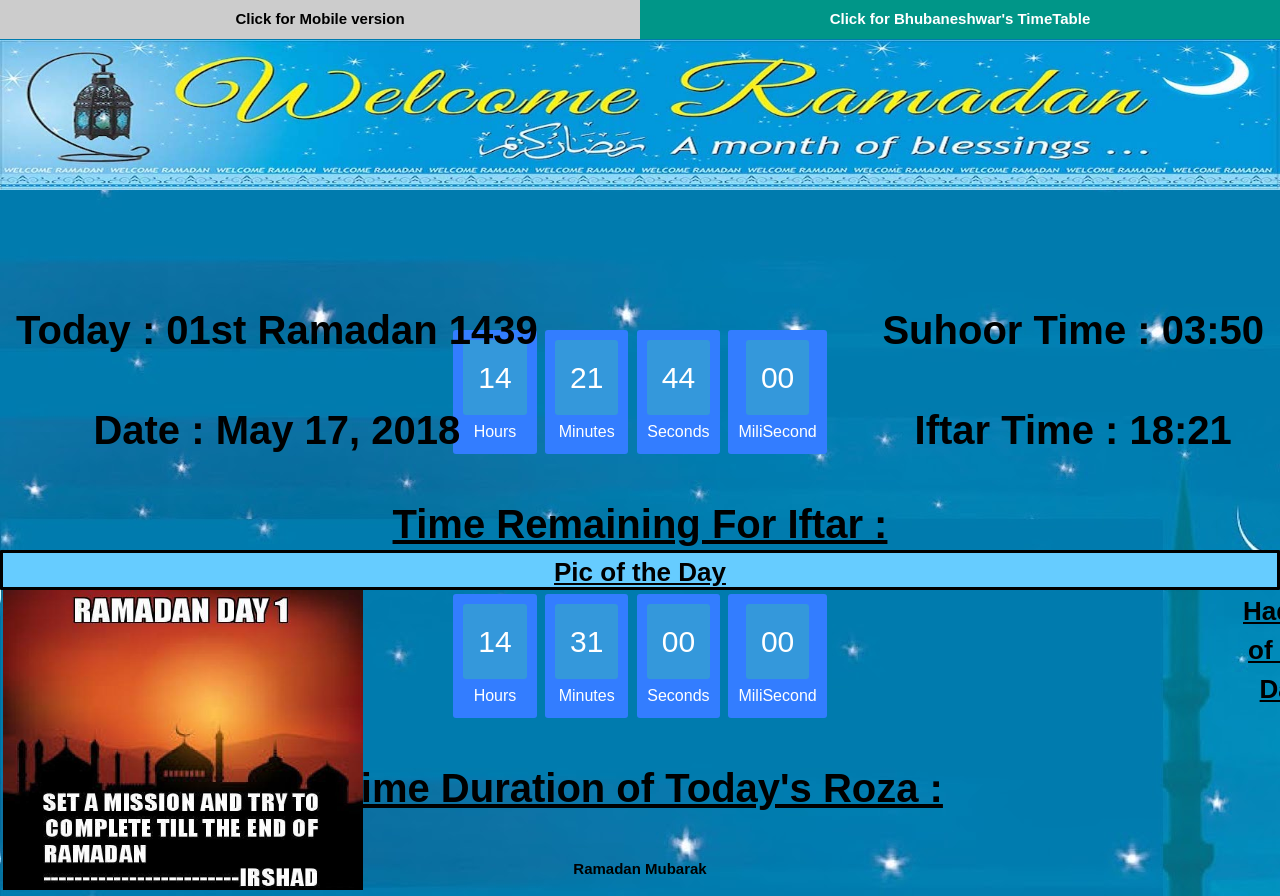
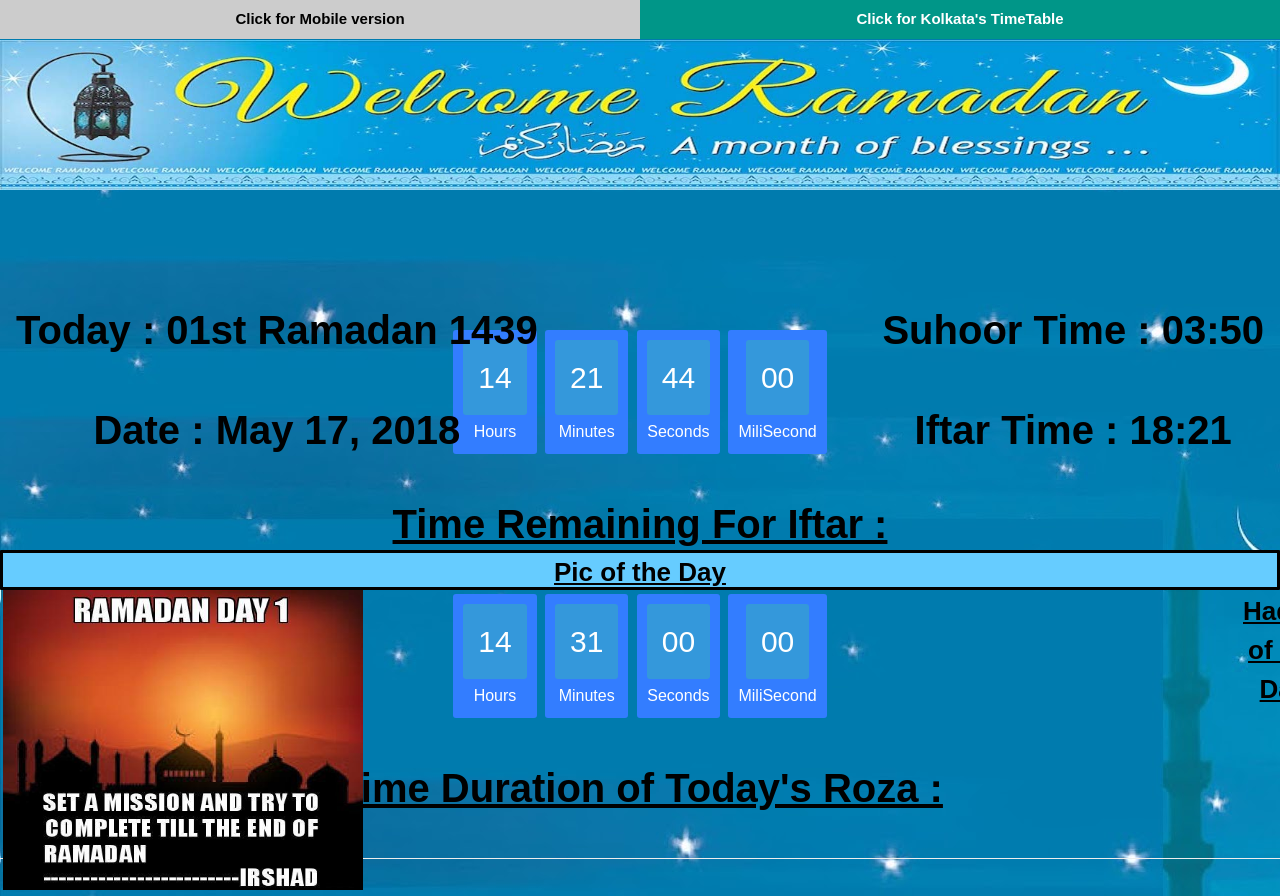
Before and after one commit to MdIrshadAli/Ramadan_BBSR, a plain HTML site: page index.html in a window 1280 px wide. Shown: the top 896 px of the page. Drawn offline with nearby package versions, Linux system fonts and the light colour scheme.

Commit message:
Update index.html

```diff
--- a/index.html
+++ b/index.html
@@ -19,8 +19,8 @@
   <div id="header">
   <div class="w3-bar">
    <form>
-      <button formaction="https://mdirshadali.github.io/Ramadan-kolkata/" class="w3-bar-item w3-button w3-red" style="width:50%" ><b>Click for Mobile version<b></button>
-      <button formaction="https://mdirshadali.github.io/Ramadan/" class="w3-bar-item w3-button w3-teal" style="width:50%" ><b>Click for Bhubaneshwar's TimeTable<b></button>
+      <button formaction="index_mobile.html" class="w3-bar-item w3-button w3-red" style="width:50%" ><b>Click for Mobile version<b></button>
+      <button formaction="index_Kolkata.html" class="w3-bar-item w3-button w3-teal" style="width:50%" ><b>Click for Kolkata's TimeTable<b></button>
     </form>
     </div>
   </div>
@@ -87,7 +87,6 @@
 
     <div id="hadeesRight"></div>
      <div class="pic-hadith" > <b> <u>Pic of the Day</u> </b><span id="tab"> <b><u>Hadith of the Day</u></b></span></div>
-    <div>Ramadan Mubarak</div>
    <hr>
     <script>
     var text = '[' +
```
